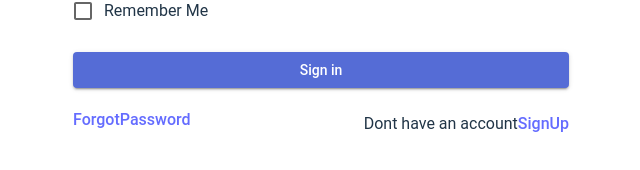
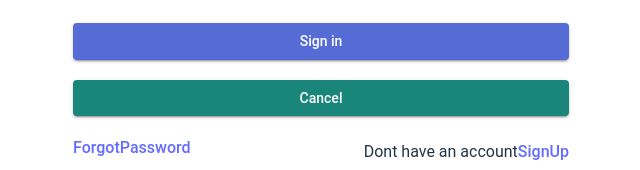
Before and after one commit to anrocks/GPaaS, a React (Vite) app: page /login in a window 1280 px wide. Shown: the part 492-662 px from the top of the page, without its empty margins (319-959 px from the left). Built offline with nearby package versions, Linux system fonts and the light colour scheme.

Commit message:
Add Localization
Localization.ForgotPassword

```diff
--- a/src/pages/login/Login.tsx
+++ b/src/pages/login/Login.tsx
@@ -107,6 +107,18 @@ const Login = () => {
         >
           {t('login.Signin')}
         </Button>
+        <Button
+          variant="contained"
+          color="secondary"
+          fullWidth
+          style={{
+            marginBottom: '20px',
+          }}
+
+        >
+          Cancel
+        </Button>
+
         <Typography
           style={{
             display: 'flex',
```
